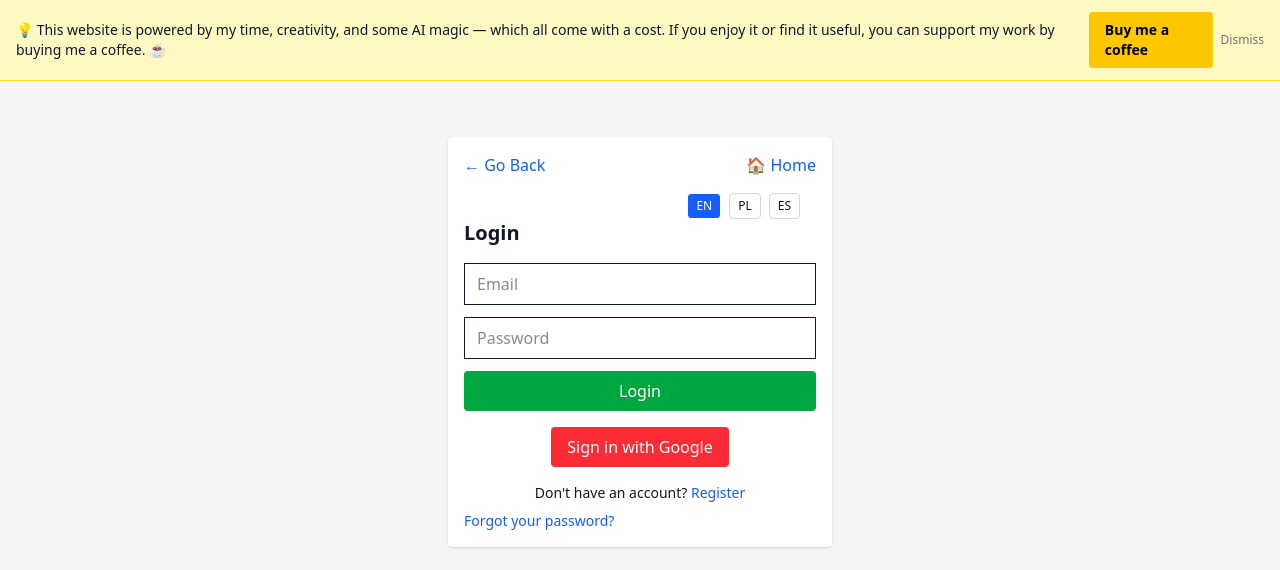
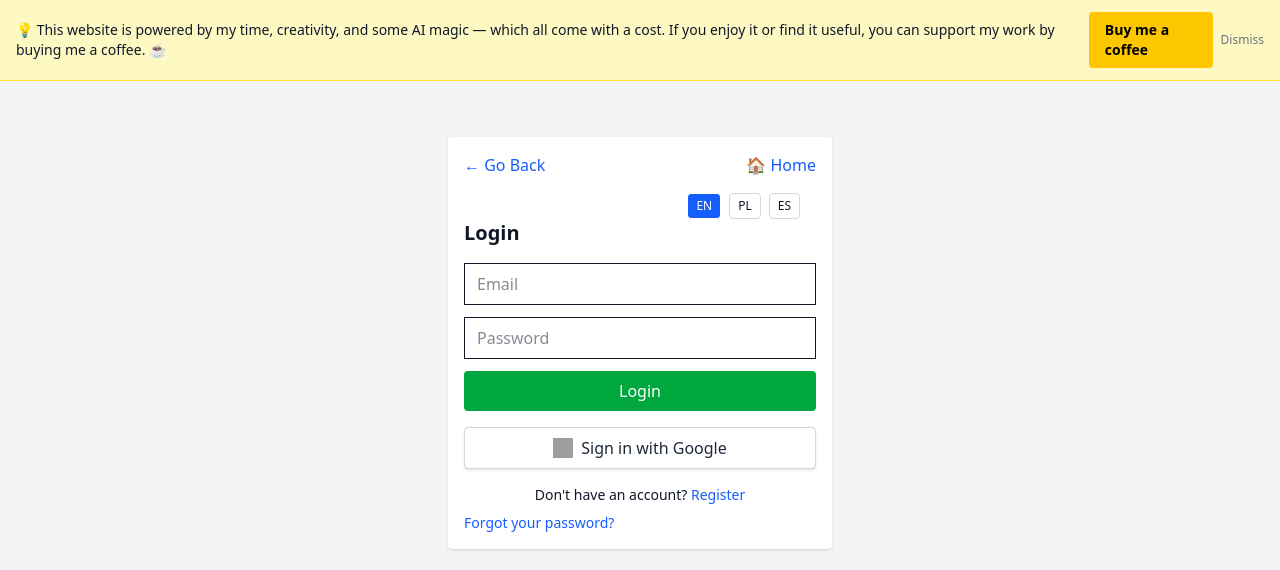
Before and after one commit to Ania58/Pronunciation-App-Frontend, a React (Vite) app: page /login in a window 1280 px wide. Shown: the top 570 px of the page. Built offline with nearby package versions, Linux system fonts and the light colour scheme; no server answers; grey boxes are pictures that could not be loaded.

Commit message:
Improve Google sign-in button with icon and modern styling

```diff
--- a/src/auth/GoogleSignInButton.tsx
+++ b/src/auth/GoogleSignInButton.tsx
@@ -24,12 +24,19 @@ const GoogleSignInButton = () => {
 
   return (
     <div className="mt-4 text-center">
-      <button
-        onClick={handleGoogleSignIn}
-        className="bg-red-500 text-white px-4 py-2 rounded hover:bg-red-600 cursor-pointer"
-      >
-         {t("auth.googleSignIn")}
-      </button>
+      <div className="flex justify-center">
+        <button
+          onClick={handleGoogleSignIn}
+          className="flex items-center justify-center gap-2 bg-white text-gray-800 border border-gray-300 px-4 py-2 rounded shadow hover:bg-gray-100 transition-colors w-full max-w-sm cursor-pointer"
+        >
+          <img
+            src="https://www.gstatic.com/firebasejs/ui/2.0.0/images/auth/google.svg"
+            alt="Google"
+            className="w-5 h-5"
+          />
+          <span>{t("auth.googleSignIn")}</span>
+        </button>
+      </div>
       {message && <p className="mt-2 text-sm">{message}</p>}
     </div>
   );
```
